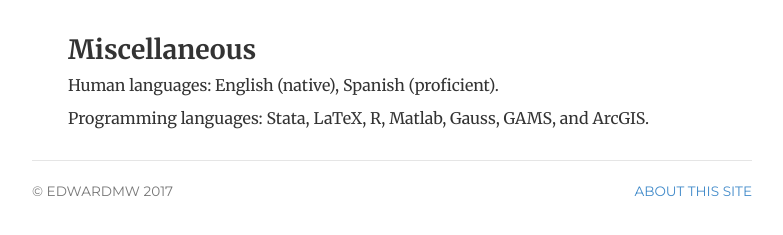
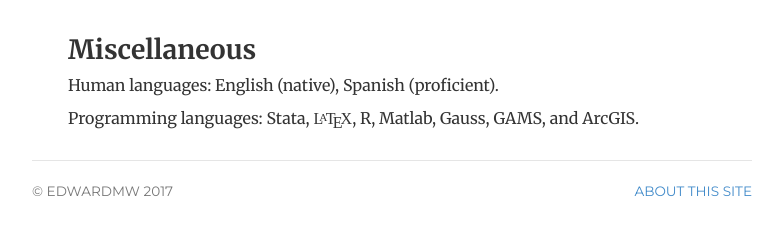
Before and after one commit to edwardmw/edwardmwhitney, a Jekyll site: the page built from cv/index.html, in a window 1280 px wide and 900 px high, scrolled down 2200 px. Shown: the part 647-882 px from the top of the window, without its empty margins (248-1031 px from the left). Built offline with Jekyll 4.4.1, drawn with Linux system fonts in a browser that asks for light colours.

Commit message:
commit4.5

```diff
--- a/cv/index.html
+++ b/cv/index.html
@@ -118,5 +118,5 @@ description: Current CV for Edward Whitney, a PhD. student, Development Economis
 				<br>
 				<h2>Miscellaneous</h2>
 				<p>Human languages: English (native), Spanish (proficient).</p>
-				<p>Programming languages: Stata, LaTeX, R, Matlab, Gauss, GAMS, and ArcGIS.</p>
+				<p>Programming languages: Stata, <span class="texhtml" style="font-family: 'CMU Serif', cmr10, LMRoman10-Regular, 'Nimbus Roman No9 L', 'Times New Roman', Times, serif;">L<span style="text-transform: uppercase; font-size: 70%; margin-left: -0.36em; vertical-align: 0.3em; line-height: 0; margin-right: -0.15em;">a</span>T<span style="text-transform: uppercase; margin-left: -0.1667em; vertical-align: -0.5ex; line-height: 0; margin-right: -0.125em;">e</span>X</span>, R, Matlab, Gauss, GAMS, and ArcGIS.</p>
 </div>
```
